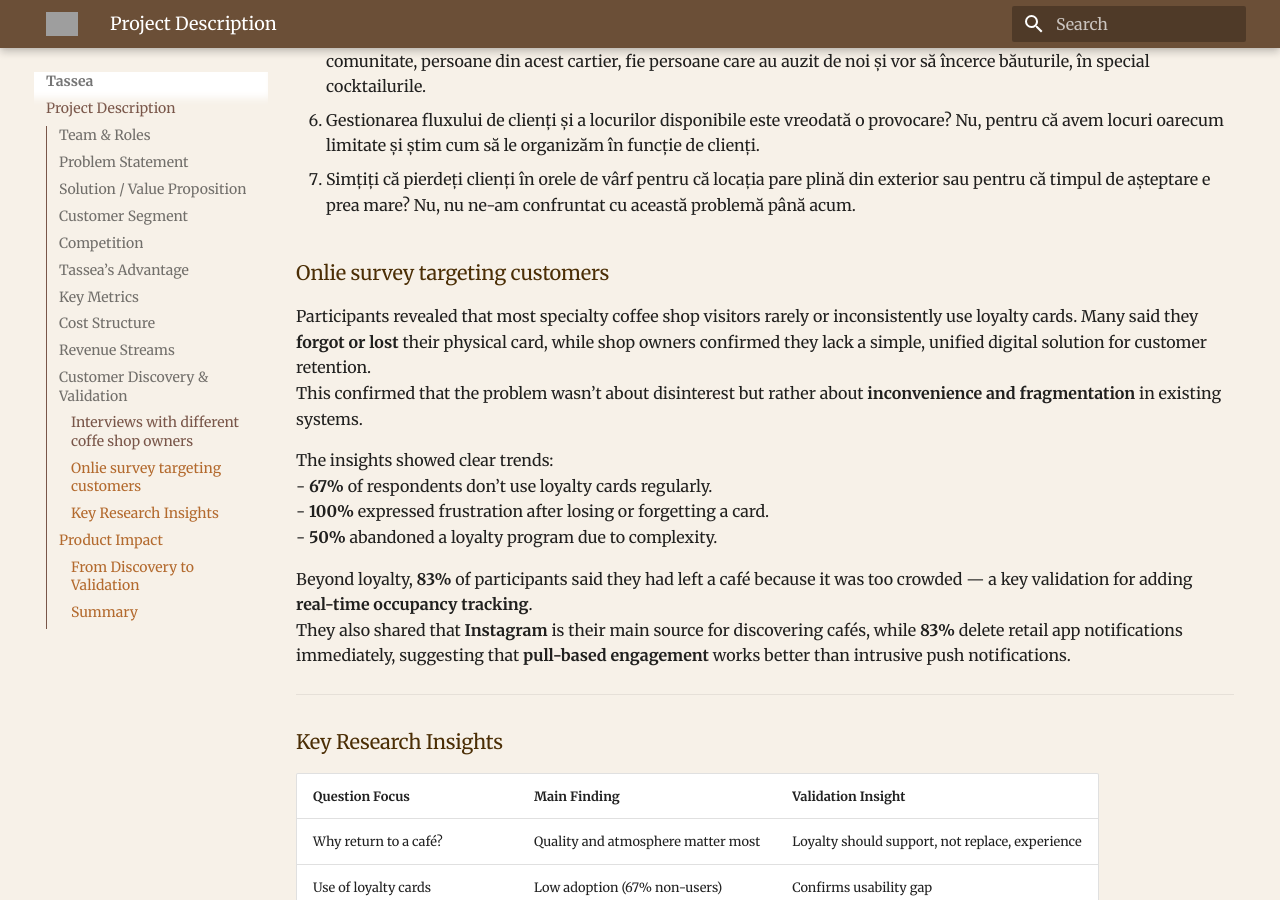
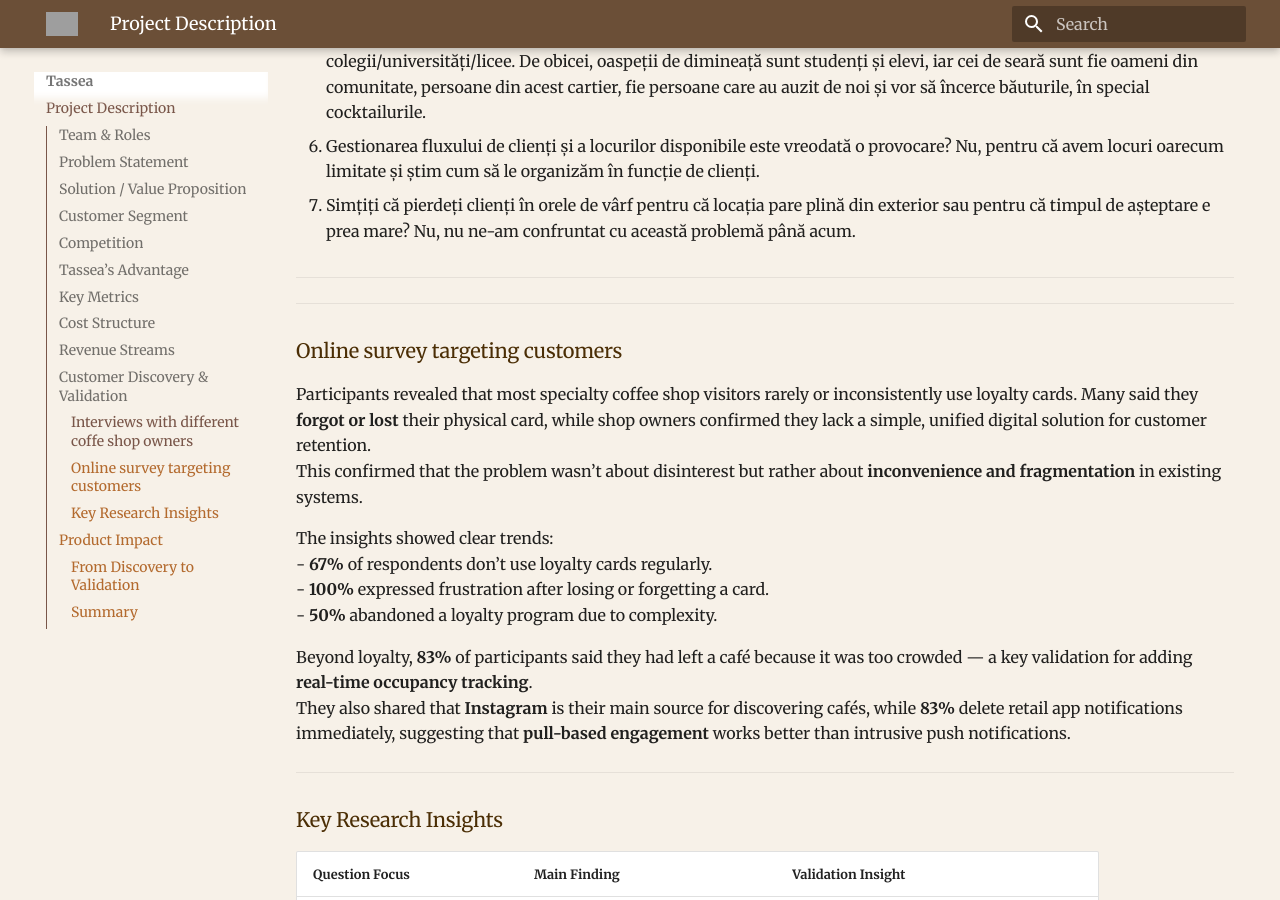
Before and after one commit to ana-almajanu/tassea, an MkDocs documentation site: the page built from docs/index.md, in a window 1280 px wide and 900 px high, scrolled down 4349 px. Built offline with MkDocs 1.6.1 and Material for MkDocs 9.7.7, drawn with Linux system fonts in a browser that asks for light colours; grey boxes are pictures that could not be loaded.

```diff
--- a/docs/index.md
+++ b/docs/index.md
@@ -117,6 +117,8 @@
 Before developing the platform, the team conducted a detailed **Customer Discovery** process to confirm that the problem we aimed to solve was real and worth addressing.
 We approached this through **in-person interviews**, **interviews over the phone** and an **online survey** structured using the **Mom Test** framework, which focuses on real experiences and observable behavior rather than hypothetical scenarios.
 
+---
+
 ### Interviews with different coffe shop owners
 
 **MUGSHOT – Coffess Shop Owner Interview**
@@ -141,8 +143,11 @@
 
 7. Simțiți că pierdeți clienți în orele de vârf pentru că locația pare plină din exterior sau pentru că timpul de așteptare e prea mare?
 Nu, nu ne-am confruntat cu această problemă până acum.
+---
 
-### Onlie survey targeting customers
+---
+
+### Online survey targeting customers
 
 Participants revealed that most specialty coffee shop visitors rarely or inconsistently use loyalty cards. Many said they **forgot or lost** their physical card, while shop owners confirmed they lack a simple, unified digital solution for customer retention.
 This confirmed that the problem wasn’t about disinterest but rather about **inconvenience and fragmentation** in existing systems.
```
Also changed, not shown: site/index.html, site/search/search_index.json, 1 other file.
